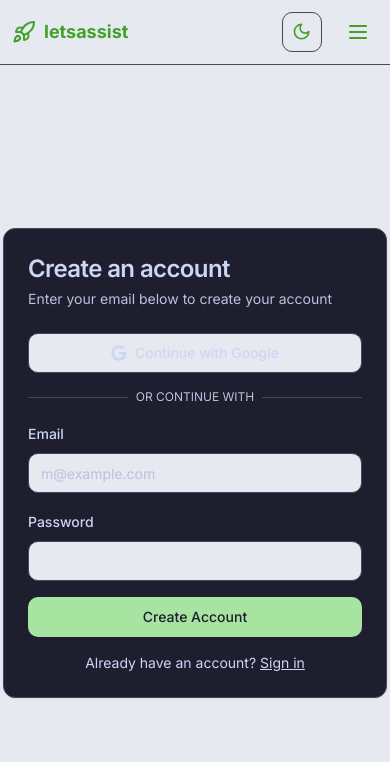
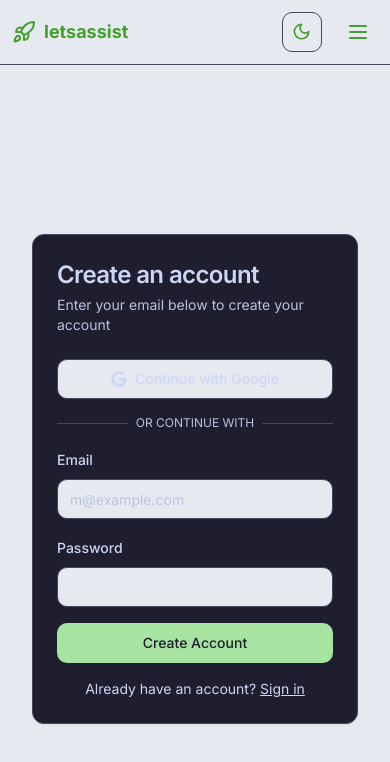
Before and after one commit to rrcoder0167/lets-assist, a Next.js app: page /signup in a window 390 px wide. Shown: the top 762 px of the page. Built offline with nearby package versions, Linux system fonts and the light colour scheme.

Commit message:
Refactor global styles and layout components

```diff
--- a/app/globals.css
+++ b/app/globals.css
@@ -18,10 +18,21 @@
   }
 }
 
+/* globals.css */
 body {
-  color: var(--foreground);
-  background: var(--background);
-  font-family: Arial, Helvetica, sans-serif;
+  margin: 0;
+  padding: 0;
+  box-sizing: border-box;
+  font-family: var(--font-inter), sans-serif;
+}
+
+@media (max-width: 768px) {
+  .hidden-md {
+    display: none;
+  }
+  .flex-md {
+    display: flex;
+  }
 }
 
 @layer utilities {
--- a/app/layout.tsx
+++ b/app/layout.tsx
@@ -39,7 +39,9 @@ export default function RootLayout({
             disableTransitionOnChange
           >
           <Navbar />
-        {children}
+        <main className="p-4">
+          {children}
+        </main>
         <SpeedInsights />
         </ThemeProvider>
       </body>
--- a/app/signup/page.tsx
+++ b/app/signup/page.tsx
@@ -17,10 +17,9 @@ export const metadata: Metadata = {
     "Create an account to the Lets Assist Dashboard",
 };
 
-
 export default function LoginForm() {
     return (
-        <div className="flex items-center justify-center min-h-screen">
+        <div className="flex items-center justify-center min-h-screen p-4">
             <Card className="w-full max-w-sm mx-auto mb-12">
                 <CardHeader className="space-y-1">
                     <CardTitle className="text-2xl text-left">Create an account</CardTitle>
```
